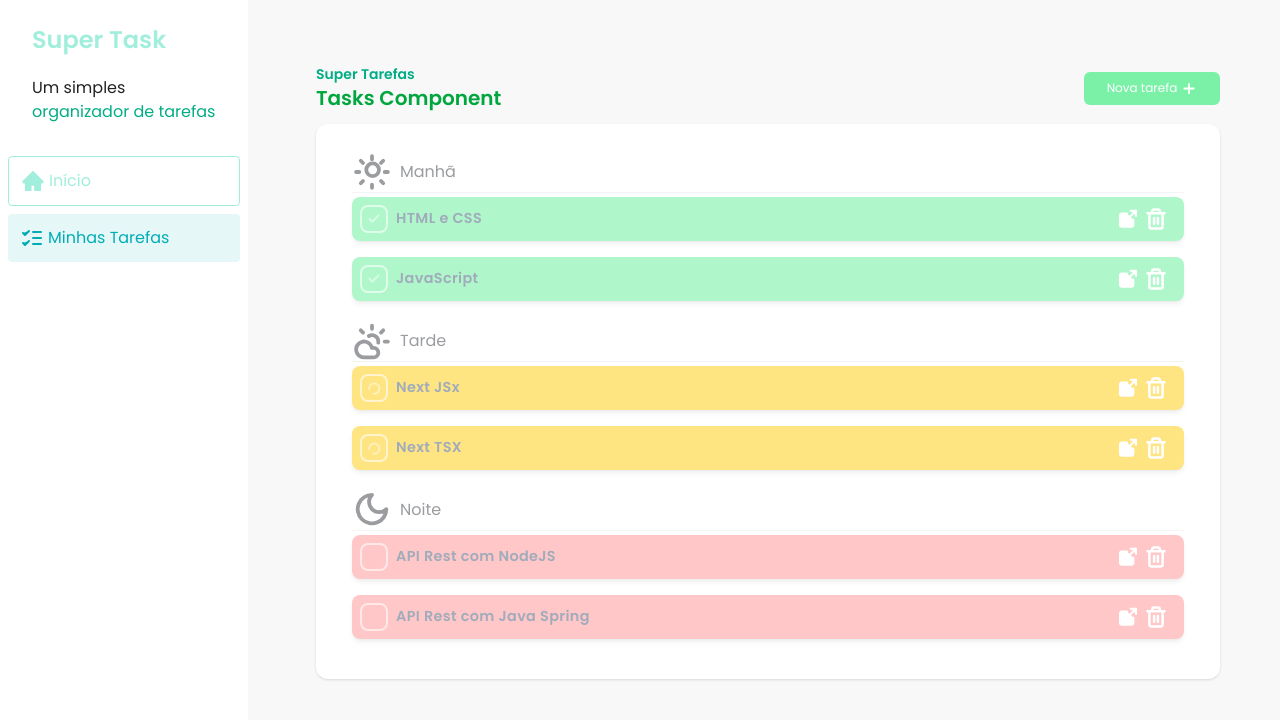
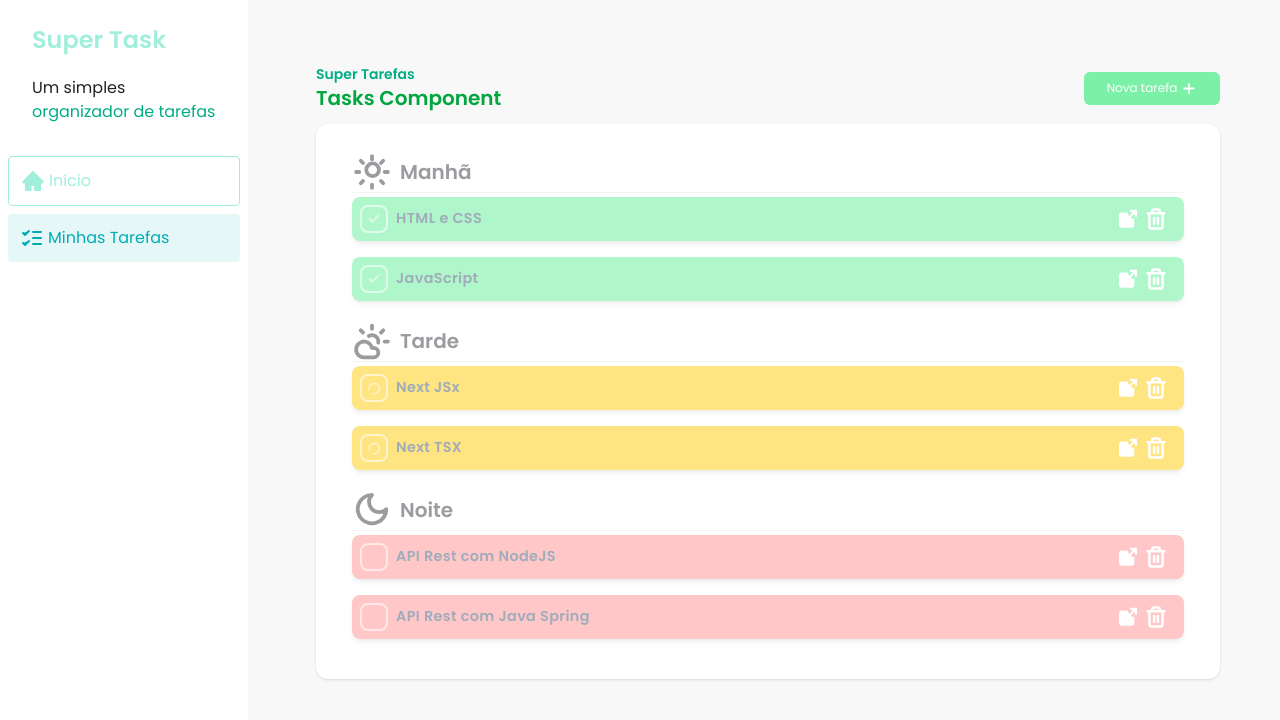
Before and after one commit to srodrigo28/react-super-task, a React (Vite) app: page / in a window 1280 px wide. Shown: the top 720 px of the page. Built offline with nearby package versions, Linux system fonts and the light colour scheme.

Commit message:
ajuste fontes

```diff
--- a/src/components/TasksSeparator.jsx
+++ b/src/components/TasksSeparator.jsx
@@ -4,7 +4,7 @@ const TasksSeparator = ({ title, icon }) => {
             <div className="flex gap-2 items-center border-b
                 border-solid border-[#F4F4F5]">
                 {icon}
-                <p className="text-[#9A9C9F]">{title}</p>
+                <p className="text-[#9A9C9F] text-xl font-semibold">{title}</p>
             </div>
         </div>
     )
```
